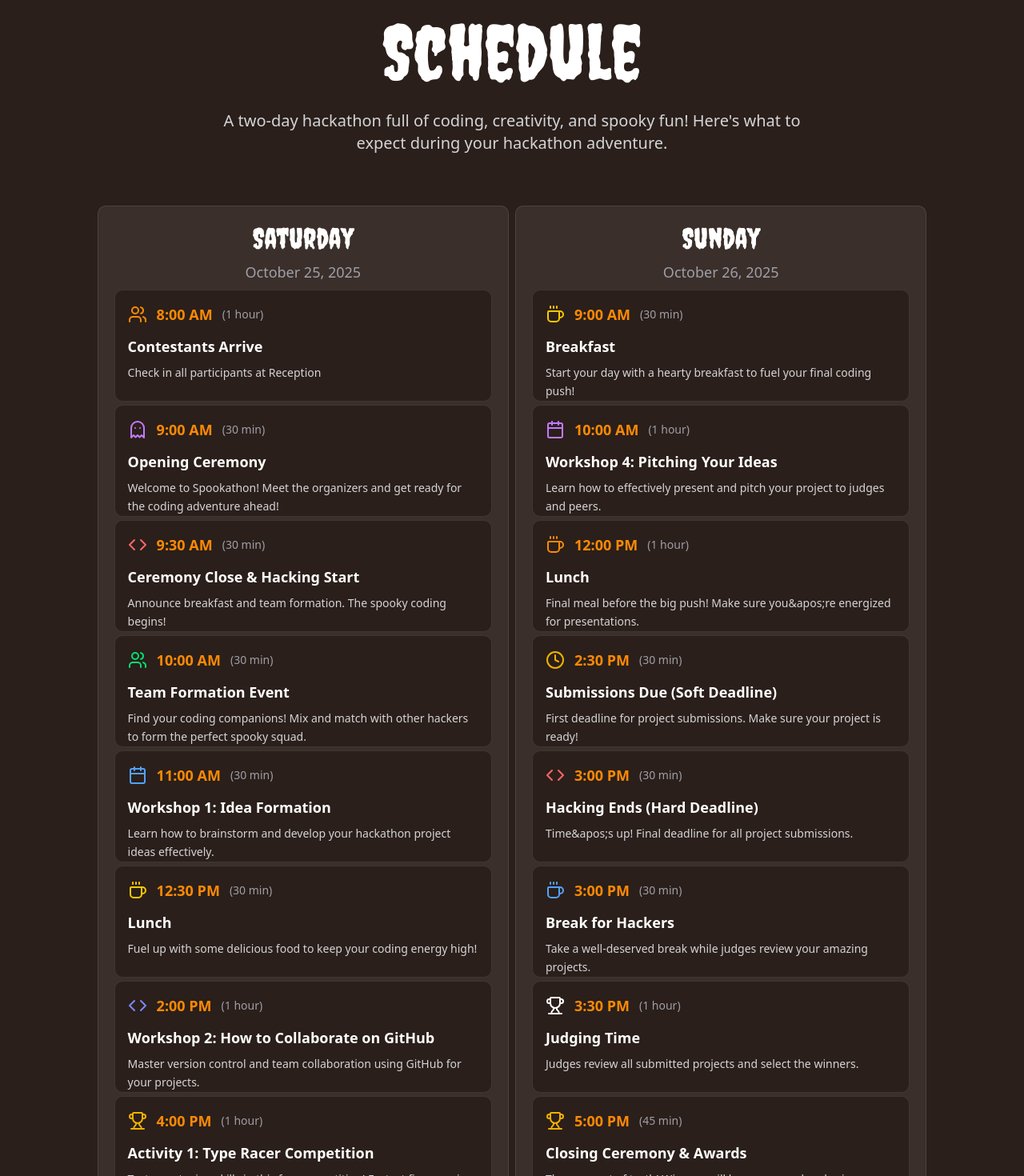
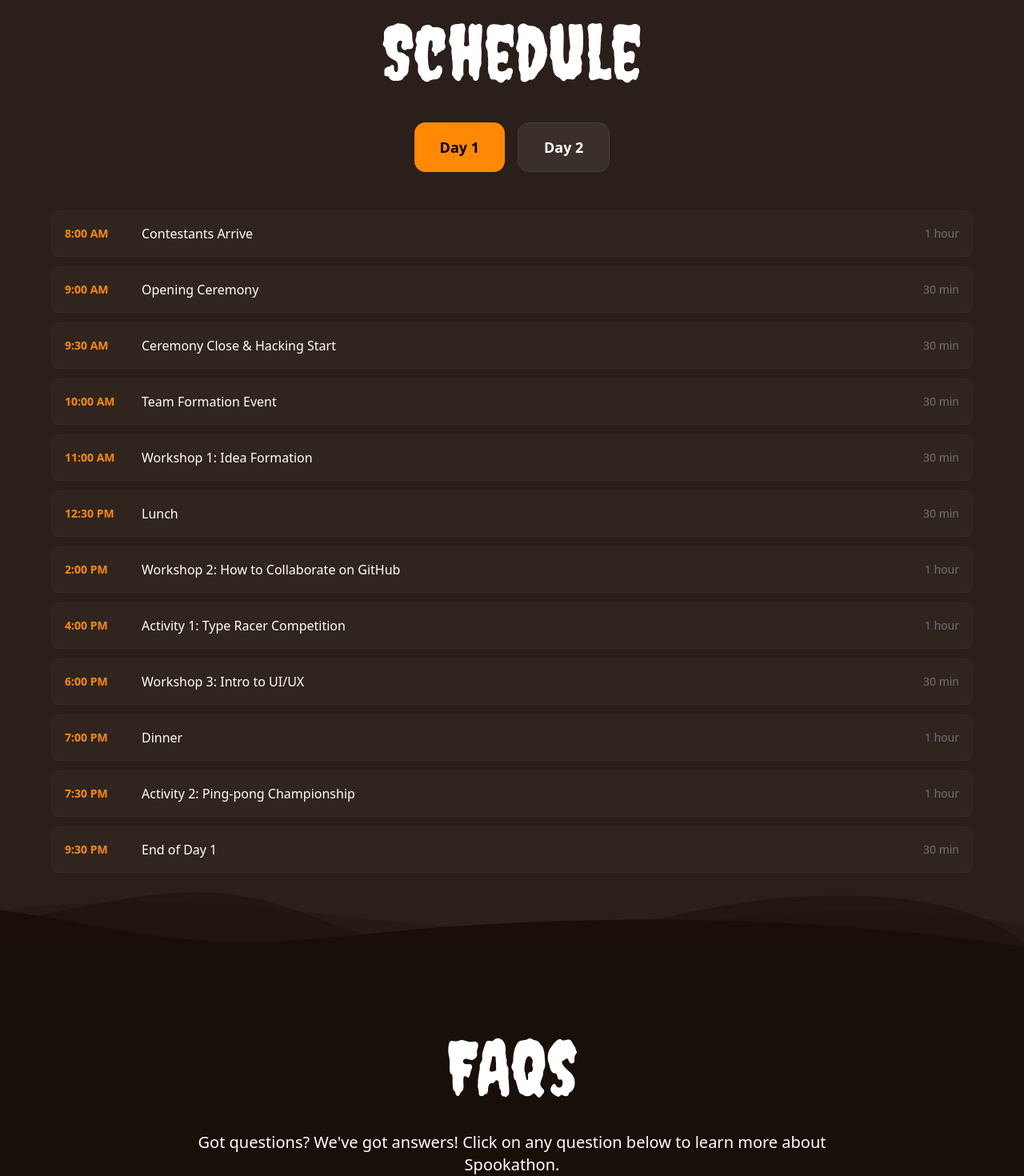
Before and after one commit to OCC-Iota-Xi/spookathon, a Next.js app: page / in a window 1280 px wide. Shown: the part 3000-4470 px from the top of the page at 80% size. Built offline with nearby package versions, Linux system fonts and the light colour scheme.

Commit message:
Refactor ScheduleSection component to improve event display and user interaction by adding day selection buttons and updating event titles and descriptions for clarity. Remove unused icon imports to streamline the code.

```diff
--- a/src/components/sections/ScheduleSection.tsx
+++ b/src/components/sections/ScheduleSection.tsx
@@ -1,7 +1,7 @@
 "use client"
 
-import { Clock, Calendar, Users, Coffee, Code, Trophy, Ghost } from "lucide-react"
 import { Creepster } from "next/font/google";
+import { useState } from "react";
 
 const creepster = Creepster({
   weight: "400",
@@ -12,7 +12,6 @@ type ScheduleEvent = {
   time: string
   title: string
   description: string
-  icon: React.ReactNode
   duration: string
   type: 'workshop' | 'activity' | 'meal' | 'ceremony' | 'hacking' | 'other'
 }
@@ -24,16 +23,16 @@ type DaySchedule = {
 }
 
 export default function ScheduleSection() {
+  const [activeDay, setActiveDay] = useState(0) // 0 for Day 1, 1 for Day 2
   const scheduleData: DaySchedule[] = [
     {
-      day: "Saturday",
+      day: "Day 1",
       date: "October 25, 2025",
       events: [
         {
           time: "8:00 AM",
           title: "Contestants Arrive",
           description: "Check in all participants at Reception",
-          icon: <Users className="size-6 text-orange-400" />,
           duration: "1 hour",
           type: 'other'
         },
@@ -41,7 +40,6 @@ export default function ScheduleSection() {
           time: "9:00 AM",
           title: "Opening Ceremony",
           description: "Welcome to Spookathon! Meet the organizers and get ready for the coding adventure ahead!",
-          icon: <Ghost className="size-6 text-purple-400" />,
           duration: "30 min",
           type: 'ceremony'
         },
@@ -49,7 +47,6 @@ export default function ScheduleSection() {
           time: "9:30 AM",
           title: "Ceremony Close & Hacking Start",
           description: "Announce breakfast and team formation. The spooky coding begins!",
-          icon: <Code className="size-6 text-red-400" />,
           duration: "30 min",
           type: 'hacking'
         },
@@ -57,7 +54,6 @@ export default function ScheduleSection() {
           time: "10:00 AM",
           title: "Team Formation Event",
           description: "Find your coding companions! Mix and match with other hackers to form the perfect spooky squad.",
-          icon: <Users className="size-6 text-green-400" />,
           duration: "30 min",
           type: 'other'
         },
@@ -65,7 +61,6 @@ export default function ScheduleSection() {
           time: "11:00 AM",
           title: "Workshop 1: Idea Formation",
           description: "Learn how to brainstorm and develop your hackathon project ideas effectively.",
-          icon: <Calendar className="size-6 text-blue-400" />,
           duration: "30 min",
           type: 'workshop'
         },
@@ -73,7 +68,6 @@ export default function ScheduleSection() {
           time: "12:30 PM",
           title: "Lunch",
           description: "Fuel up with some delicious food to keep your coding energy high!",
-          icon: <Coffee className="size-6 text-yellow-400" />,
           duration: "30 min",
           type: 'meal'
         },
@@ -81,7 +75,6 @@ export default function ScheduleSection() {
           time: "2:00 PM",
           title: "Workshop 2: How to Collaborate on GitHub",
           description: "Master version control and team collaboration using GitHub for your projects.",
-          icon: <Code className="size-6 text-indigo-400" />,
           duration: "1 hour",
           type: 'workshop'
         },
@@ -89,7 +82,6 @@ export default function ScheduleSection() {
           time: "4:00 PM",
           title: "Activity 1: Type Racer Competition",
           description: "Test your typing skills in this fun competition! Fastest fingers win spooky prizes.",
-          icon: <Trophy className="size-6 text-yellow-500" />,
           duration: "1 hour",
           type: 'activity'
         },
@@ -97,7 +89,6 @@ export default function ScheduleSection() {
           time: "6:00 PM",
           title: "Workshop 3: Intro to UI/UX",
           description: "Learn the basics of user interface and user experience design for your projects.",
-          icon: <Calendar className="size-6 text-pink-400" />,
           duration: "30 min",
           type: 'workshop'
         },
@@ -105,7 +96,6 @@ export default function ScheduleSection() {
           time: "7:00 PM",
           title: "Dinner",
           description: "Enjoy a delicious dinner with your fellow hackers and recharge for the evening.",
-          icon: <Coffee className="size-6 text-orange-500" />,
           duration: "1 hour",
           type: 'meal'
         },
@@ -113,29 +103,26 @@ export default function ScheduleSection() {
           time: "7:30 PM",
           title: "Activity 2: Ping-pong Championship",
           description: "Take a break from coding and compete in our ping-pong tournament!",
-          icon: <Trophy className="size-6 text-green-500" />,
           duration: "1 hour",
           type: 'activity'
         },
         {
           time: "9:30 PM",
-          title: "Close",
+          title: "End of Day 1",
           description: "End of Day 1! Get some rest and come back tomorrow for more hacking fun.",
-          icon: <Clock className="size-6 text-gray-400" />,
           duration: "30 min",
           type: 'other'
         }
       ]
     },
     {
-      day: "Sunday",
+      day: "Day 2",
       date: "October 26, 2025",
       events: [
         {
           time: "9:00 AM",
           title: "Breakfast",
           description: "Start your day with a hearty breakfast to fuel your final coding push!",
-          icon: <Coffee className="size-6 text-yellow-400" />,
           duration: "30 min",
           type: 'meal'
         },
@@ -143,7 +130,6 @@ export default function ScheduleSection() {
           time: "10:00 AM",
           title: "Workshop 4: Pitching Your Ideas",
           description: "Learn how to effectively present and pitch your project to judges and peers.",
-          icon: <Calendar className="size-6 text-purple-400" />,
           duration: "1 hour",
           type: 'workshop'
         },
@@ -151,7 +137,6 @@ export default function ScheduleSection() {
           time: "12:00 PM",
           title: "Lunch",
           description: "Final meal before the big push! Make sure you&apos;re energized for presentations.",
-          icon: <Coffee className="size-6 text-orange-400" />,
           duration: "1 hour",
           type: 'meal'
         },
@@ -159,15 +144,13 @@ export default function ScheduleSection() {
           time: "2:30 PM",
           title: "Submissions Due (Soft Deadline)",
           description: "First deadline for project submissions. Make sure your project is ready!",
-          icon: <Clock className="size-6 text-yellow-500" />,
           duration: "30 min",
           type: 'other'
         },
         {
           time: "3:00 PM",
           title: "Hacking Ends (Hard Deadline)",
-          description: "Time&apos;s up! Final deadline for all project submissions.",
-          icon: <Code className="size-6 text-red-400" />,
+          description: "Time's up! Final deadline for all project submissions.",
           duration: "30 min",
           type: 'hacking'
         },
@@ -175,7 +158,6 @@ export default function ScheduleSection() {
           time: "3:00 PM",
           title: "Break for Hackers",
           description: "Take a well-deserved break while judges review your amazing projects.",
-          icon: <Coffee className="size-6 text-blue-400" />,
           duration: "30 min",
           type: 'other'
         },
@@ -183,7 +165,6 @@ export default function ScheduleSection() {
           time: "3:30 PM",
           title: "Judging Time",
           description: "Judges review all submitted projects and select the winners.",
-          icon: <Trophy className="size-6 text-gold-400" />,
           duration: "1 hour",
           type: 'other'
         },
@@ -191,7 +172,6 @@ export default function ScheduleSection() {
           time: "5:00 PM",
           title: "Closing Ceremony & Awards",
           description: "The moment of truth! Winners will be announced and prizes awarded.",
-          icon: <Trophy className="size-6 text-yellow-500" />,
           duration: "45 min",
           type: 'ceremony'
         }
@@ -232,45 +212,52 @@ export default function ScheduleSection() {
 
       <div className="relative max-w mx-auto px-4 md:px-8 lg:px-16">
         {/* Header */}
-        <div className="text-center mb-16">
-          <h1 className={`text-5xl md:text-6xl lg:text-8xl mb-6 text-white ${creepster.className}`}>
+        <div className="text-center mb-10">
+          <h1 className={`text-5xl md:text-6xl lg:text-8xl mb-2 text-white ${creepster.className}`}>
             Schedule
           </h1>
-          <p className="text-lg md:text-xl text-zinc-300 max-w-3xl mx-auto">
-            A two-day hackathon full of coding, creativity, and spooky fun! Here&apos;s what to expect during your hackathon adventure.
-          </p>
         </div>
 
         {/* Schedule Blocks */}
-        <div className="w-[90%] mx-auto grid lg:grid-cols-2 gap-2">
-          {scheduleData.map((daySchedule, dayIndex) => (
-            <div key={dayIndex} className="bg-[#3a2f2a] rounded-lg border p-5">
-              {/* Day Header */}
-              <div className="text-center mb-2">
-                <h2 className={`text-3xl md:text-4xl text-white ${creepster.className}`}>
-                  {daySchedule.day}
-                </h2>
-                <p className="text-lg text-zinc-400 mt-2">{daySchedule.date}</p>
-              </div>
+        <div className="space-y-8">
+          {/* Day Selection Buttons */}
+          <div className="flex justify-center gap-4 mb-12">
+            {scheduleData.map((daySchedule, dayIndex) => (
+              <button
+                key={dayIndex}
+                onClick={() => setActiveDay(dayIndex)}
+                className={`px-8 py-4 rounded-xl font-semibold text-lg transition-all duration-300 ${
+                  activeDay === dayIndex
+                    ? 'bg-orange-400 text-black'
+                    : 'bg-[#3a2f2a] text-white border border-zinc-700 hover:border-zinc-600'
+                }`}
+              >
+                {daySchedule.day}
+              </button>
+            ))}
+          </div>
 
+          <div className="space-y-8">
               {/* Schedule Events */}
-              <div className="w-full mx-auto space-y-1">
-                {daySchedule.events.map((event, eventIndex) => (
-                  <div key={eventIndex} className="bg-[#2a1f1a] h-35 rounded-lg p-4 border">
-                    <div className="flex items-center gap-3 mb-3">
-                      {event.icon}
-                      <span className="text-orange-400 font-semibold text-lg">{event.time}</span>
-                      <span className="text-zinc-400 text-sm">({event.duration})</span>
+              <div className="space-y-3">
+                {scheduleData[activeDay].events.map((event, eventIndex) => (
+                  <div key={eventIndex} className="flex items-center gap-4 bg-[#3a2f2a]/40 backdrop-blur-sm rounded-lg p-4 border border-zinc-700/30">
+                    <div className="flex-shrink-0 w-20 text-orange-400 font-semibold text-sm">
+                      {event.time}
                     </div>
-
-                    <h3 className="text-lg font-bold text-white mb-2">{event.title}</h3>
-                    <p className="text-zinc-300 text-sm leading-relaxed">{event.description}</p>
+                    <div className="flex-1">
+                      <h3 className="text-white font-medium text-base">{event.title}</h3>
+                    </div>
+                    <div className="flex-shrink-0 text-zinc-500 text-sm">
+                      {event.duration}
+                    </div>
                   </div>
                 ))}
               </div>
-            </div>
-          ))}
+          </div>
         </div>
+
+
       </div>
 
       {/* Custom Shape Divider Bottom */}
--- a/src/components/sections/TracksSection.tsx
+++ b/src/components/sections/TracksSection.tsx
@@ -23,48 +23,45 @@ export default function TracksSection() {
   const tracks: Track[] = [
     {
       title: "Education",
-      description: `📚 Transform boring textbooks into interactive haunted adventures! Build apps that gamify learning
-       with spooky themes 🎃, create study tools with zombie challenges 🧟, develop campus navigation systems with ghostly
-       guides 👻, or design VR educational experiences that transport students to different historical periods 🏰. Make
-       learning fun and spooky! ✨`,
+      description: `Build apps that gamify learning with spooky themes 🎃. Create study tools with zombie challenges 🧟,
+      develop campus navigation systems with ghostly guides 👻, or design VR educational experiences that transport
+      students to different historical periods 🏰. Make learning fun and spooky! ✨`,
     },
     {
       title: "Healthcare",
-      description: `🏥 Become a digital healing wizard! Create mental health apps with calming Halloween themes 🎃,
-        build telemedicine platforms that connect patients with doctors like summoning spirits 🔮, develop medication
-        reminder systems with spooky alarms 👻, design accessibility tools that help patients navigate healthcare systems
-        ♿, or craft wellness tracking apps with supernatural motivation systems 💪. Health and wellness systems now rests
-        on your whimsical wizardry! ✨`,
+      description: `Create mental health tools with calming Halloween themes 🎃. Build telemedicine platforms that connect
+      patients with doctors like summoning spirits 🔮, develop medication reminder systems with spooky alarms 👻, design
+      accessibility tools that help patients navigate healthcare systems ♿, or craft wellness tracking apps with
+      supernatural motivation systems 💪. Health and wellness systems now rests on your whimsical wizardry! ✨`,
     },
     {
       title: "Daily Life",
-      description: `🏠 Banish boring everyday tasks with supernatural convenience! Build smart home automation systems
-        controlled by haunted voice assistants 🗣️, create meal planning apps with ghostly chef recommendations 👨‍🍳, develop
-        time management tools with spooky productivity reminders ⏰, design personal finance trackers with mystical budget
-        insights 💰, or craft social platforms that help people connect in magical ways 🤝.`,
+      description: `Build smart home automation systems controlled by haunted voice assistants 🗣️, create meal planning
+      apps with ghostly chef recommendations 👨‍🍳, develop time management tools with spooky productivity reminders ⏰,
+      design personal finance trackers with mystical budget insights 💰, or craft social platforms that help people
+      connect in magical ways 🤝.`,
     },
     {
       title: "Hardware / Robotics",
-      description: `🤖 Bring inanimate objects to life with tech magic! Build Halloween-themed IoT sensors that monitor
-        air quality or noise levels 🌪️, create robotic assistants that help with household chores (think Roomba dressed as
-        a ghost 👻), design Arduino projects for automatic lighting systems 💡, develop wearable devices that track health
-        metrics with spooky visualizations 📊, or craft smart garden systems that make plants grow better through haunted automation 🌱.`,
+      description: `Build Halloween-themed IoT sensors that monitor air quality or noise levels 🌪️, create robotic assistants
+      that help with household chores (think Roomba dressed as a ghost 👻), design Arduino projects for automatic lighting
+      systems 💡, develop wearable devices that track health metrics with spooky visualizations 📊, or craft smart garden
+      systems that make plants grow better through haunted automation 🌱.`,
     },
     {
       title: "AI",
-      description: `🧠 Channel the dark arts of artificial intelligence! Create chatbots that help users with Halloween costume
-        recommendations using image recognition 🎭, build natural language processing tools that analyze spooky literature 📖,
-        develop recommendation systems for horror movies or haunted attractions 🎬, craft computer vision projects that detect
-        Halloween decorations 🦇, or design AI assistants that help users learn tech skills through interactive ghostly tutorials 👨‍💻.`,
+      description: `Create any projects with spooky use of AI. Help users with Halloween costume recommendations using image
+      recognition 🎭, build natural language processing tools that analyze spooky literature 📖, develop recommendation systems
+      for horror movies or haunted attractions 🎬, craft computer vision projects that detect Halloween decorations 🦇,
+      or design AI assistants that help users learn tech skills through interactive ghostly tutorials 👨‍💻.`,
     },
     {
       title: "Math Honor Society Challenge",
-      description: `🧮 Face the ultimate coding terror: create a math educational app! Design interactive learning platforms
-        that make mathematics engaging and spooktacular. Build apps that teach algebra through zombie survival games 🧟, create
-        geometry tools with haunted shapes and mysterious angles 📐, develop calculus visualizations with supernatural waves and
-        ghostly derivatives ⚡, craft statistics dashboards that reveal spooky patterns in data 📈, or design problem-solving
-        games where players must use math to escape haunted dungeons 🏰. Transform "scary" math into exciting adventures that
-        students will love! ✨`,
+      description: `Create a math educational app! Design interactive learning platforms that make mathematics engaging and
+      spooktacular. Build apps that teach algebra through zombie survival games 🧟, create geometry tools with haunted shapes
+      and mysterious angles 📐, develop calculus visualizations with supernatural waves and ghostly derivatives ⚡,
+      craft statistics dashboards that reveal spooky patterns in data 📈, or design problem-solving games where players must use
+      math to escape haunted dungeons 🏰.`,
     },
   ]
 
```
